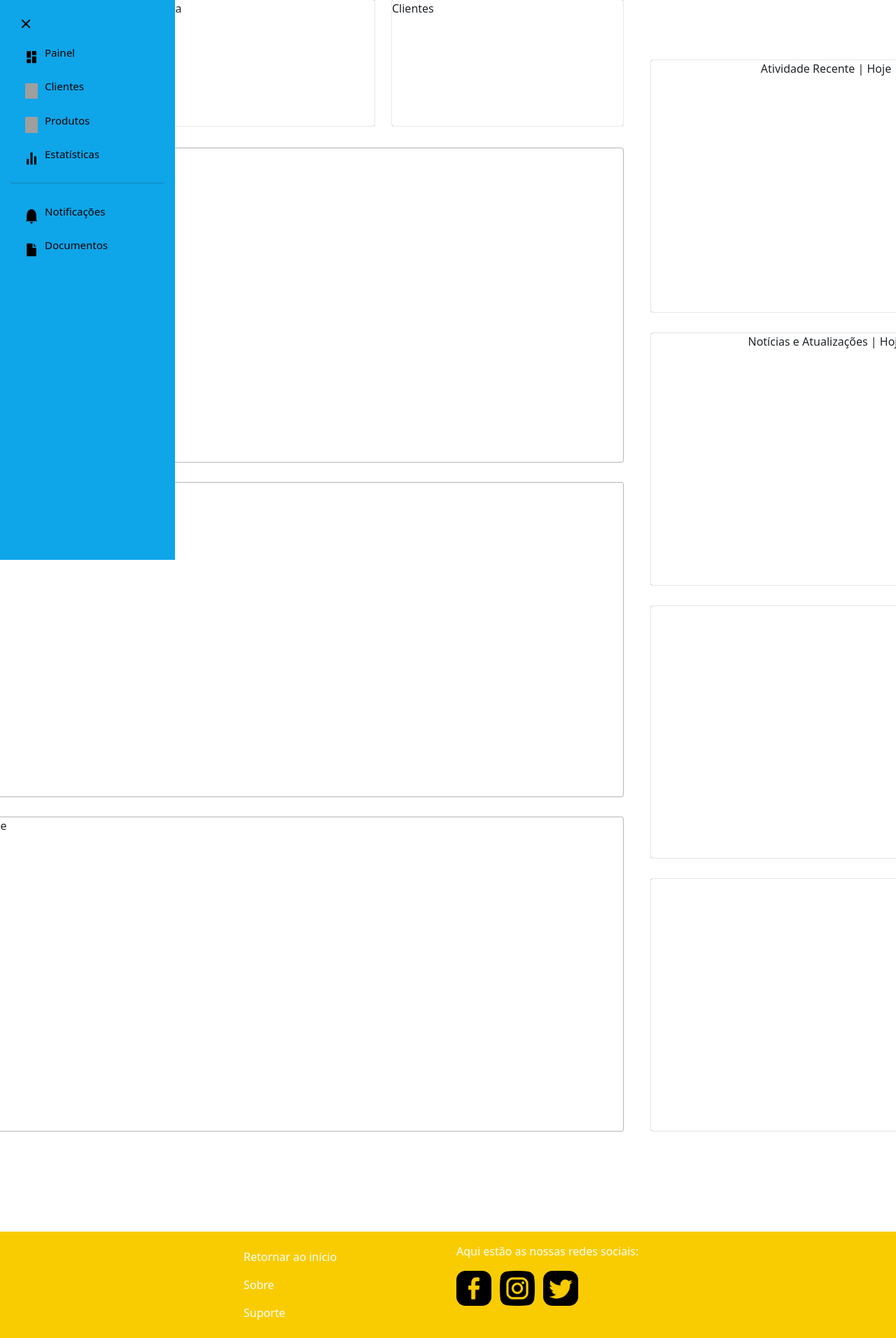
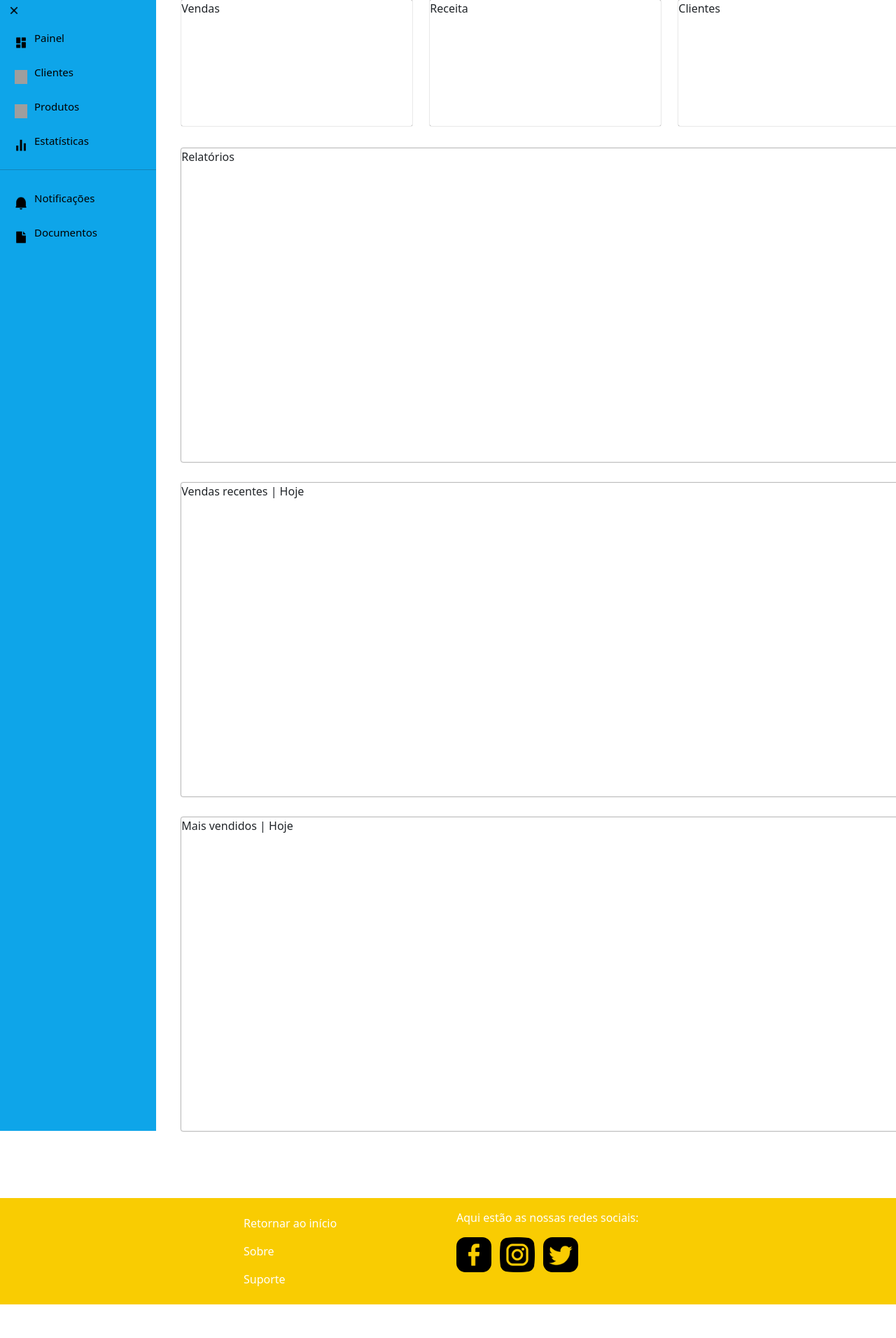
Before and after one commit to JayOta/PI-Volleyball-Center, a PHP site: page /GitHub/admin.php in a window 1280 px wide; the page is wider, and only the part inside the window is pictured. Shown: the part 100-2012 px from the top of that part at 70% size. After the commit the page ends 1964 px from the top of that part, so only its background shows below. Run offline with PHP 8.4, Linux system fonts and the light colour scheme; some libraries are stand-ins or nearby versions; grey boxes are pictures that could not be loaded.

Commit message:
12:33 - 07/08

```diff
--- a/View/admin.php
+++ b/View/admin.php
@@ -48,8 +48,8 @@
 		</div>
 		</div>
 	</nav>
-  <main>
-    <form>
+  <main class="main-class">
+    <div class="separator">
         <button id="openSidebarBtn" onclick="openSidebar()" style="display:none;"><img src="./img/menu-line.png"></button>
         <div id="sidebar" class="sidebar">
                 <button id="closeSidebarBtn" onclick="closeSidebar()"><img src="./img/close-fill.png"></button>
@@ -94,8 +94,9 @@
                 <div class="aside-containers"></div>
             </aside>
         </div>
+    </div>
 </main>
-    <br><br><br><br><br><br>
+    <br><br><br><br>
   <?php
     include 'footer.php';
   ?>
--- a/View/css/admin.css
+++ b/View/css/admin.css
@@ -7,22 +7,27 @@ body {
     font-family: Arial;
     background: #F6F9FF;
 }
+.separator {
+    display: flex;
+    gap: 20px;
+}
+.main-class {
+    display: flex;
+}
 .main-content {
     margin-left: 0px;
 }
 .sidebar {
-    width: 250px;
+    width: 16rem;
     height: 100%;
     background-color: var(--azul-cor);
-    position: absolute;
-    z-index: 2;
     box-sizing: border-box;
-    top: 50;
-    left: 0;
     backdrop-filter: blur(10px);
     overflow-x: hidden;
     transition: .5s ease-in;
-    padding: 15px;
+}
+.sidebar img {
+    height: 20px;
 }
 .sidebar button.links{
     color: #000;
@@ -48,12 +53,16 @@ button#openSidebarBtn {
     transition: .3s ease-in;
     margin: 5px;
     padding: 5px 10px;
+    height: 30px;
 }
 button#openSidebarBtn:hover {
     border-radius: 30%;
     background: var(--azul-cor);
 }
 button#closeSidebarBtn {
+    display: flex;
+    justify-content: center;
+    align-items: center;
     border: none;
     background: transparent;
     border-radius: 5px;
@@ -65,6 +74,7 @@ button#closeSidebarBtn:hover {
     border-radius: 30%;
     background: #0284c7;
 }
+
 .p-img {
     width: 18px;
     margin-top: 8px;
@@ -82,6 +92,7 @@ button#closeSidebarBtn:hover {
     display: flex;
     justify-content: center;
     gap: 40px;
+    width: 100%;
 }
 section {
     display: flex;
@@ -95,7 +106,7 @@ section {
 }
 .mini-container {
     display: flex;
-    width: 330px;
+    width: 100%;
     height: 180px;
     box-shadow: 0px 0px 1px 0px #1d1d1d;
     background: #fff;
```
